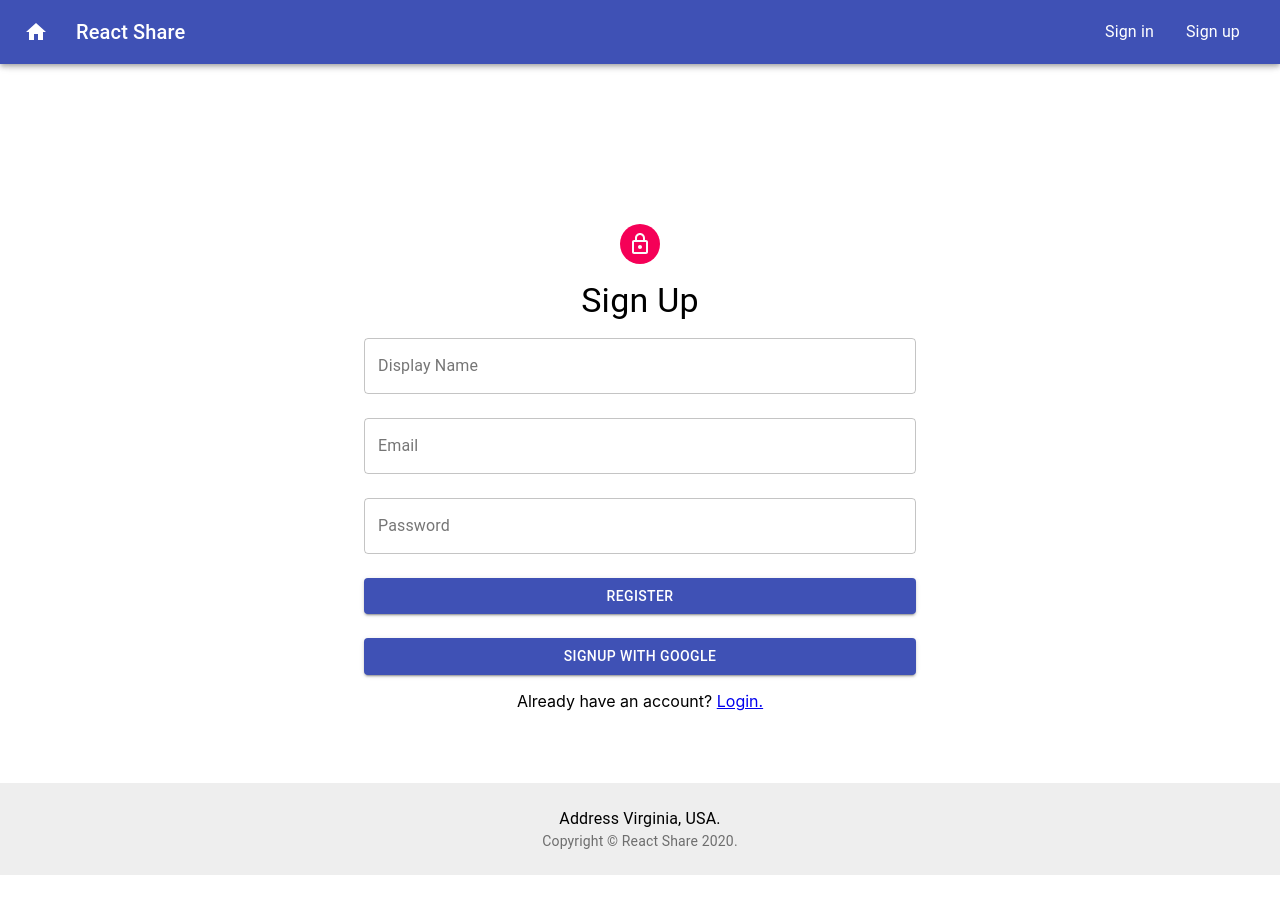
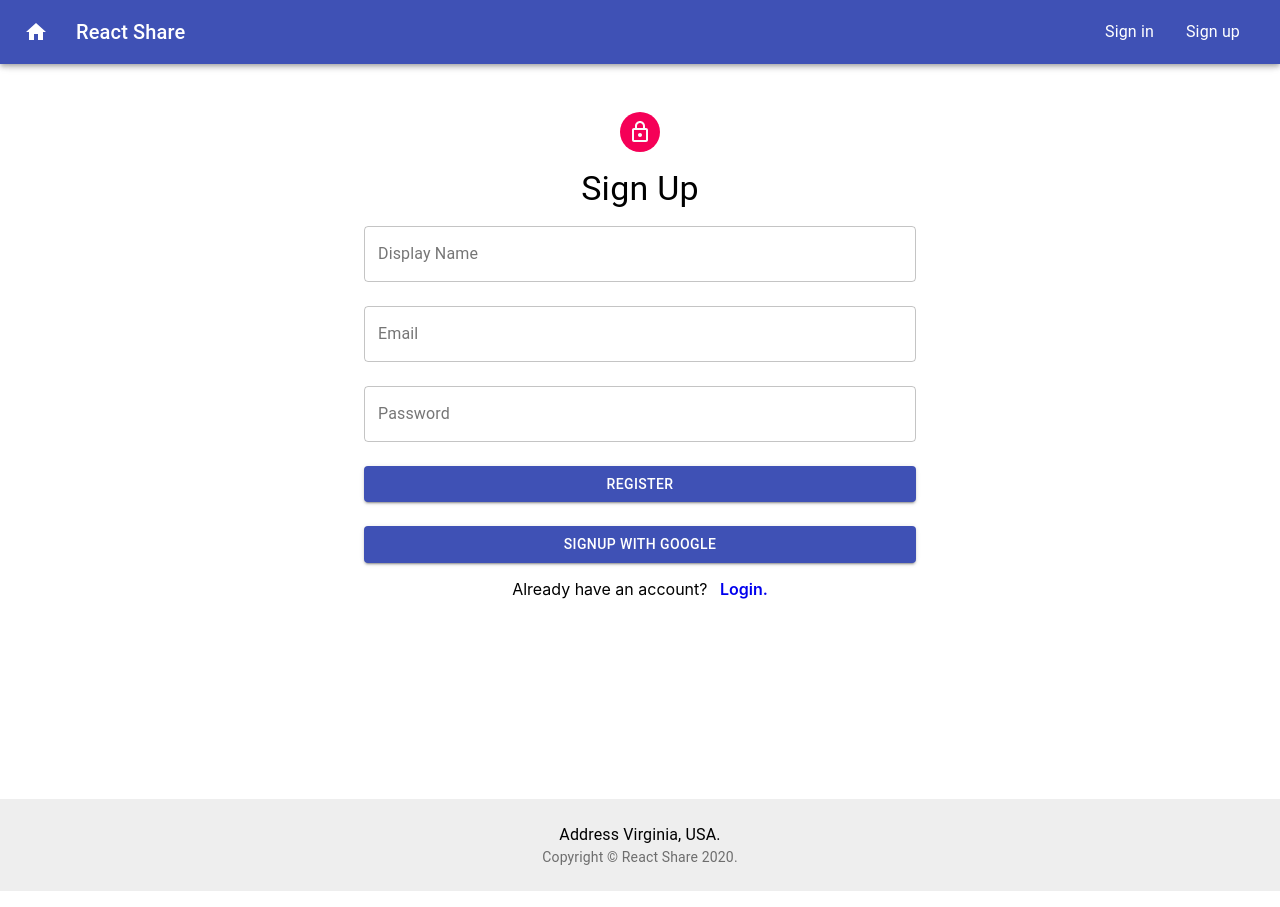
Before and after one commit to abdullahclarusway/React_Share, a React (Create React App) app in the folder react-share/: page /register in a window 1280 px wide. Built offline with nearby package versions, Linux system fonts and the light colour scheme; no server answers.

Commit message:
Add some styles

```diff
--- a/react-share/src/pages/Signup.js
+++ b/react-share/src/pages/Signup.js
@@ -23,9 +23,10 @@ const signUpValidationSchema = Yup.object().shape({
 
 const stylesFunc = makeStyles((theme) => ({
   wrapper: {
-    marginTop: "10rem",
+    marginTop: "3rem",
     height: "calc(100vh - 19.0625rem)",
     textAlign: "center",
+    marginBottom: "12rem",
   },
   avatar: {
     margin: "1rem auto",
@@ -34,6 +35,11 @@ const stylesFunc = makeStyles((theme) => ({
   signUp: {
     margin: "1rem",
   },
+  login: {
+    textDecoration: 'none',
+    fontWeight: '600',
+    paddingLeft : '0.5rem'
+  }
 }));
 
 function Signup() {
@@ -115,12 +121,12 @@ function Signup() {
             >
               SignUp with Google
             </Button>
-            <p>
-              Already have an account? <a href="/login"> Login.</a>
-            </p>
           </Grid>
         </Grid>
       </form>
+      <p>
+        Already have an account? <a className={signupStyles.login}  href="/login"> Login.</a>
+      </p>
     </Container>
   );
 }
```
